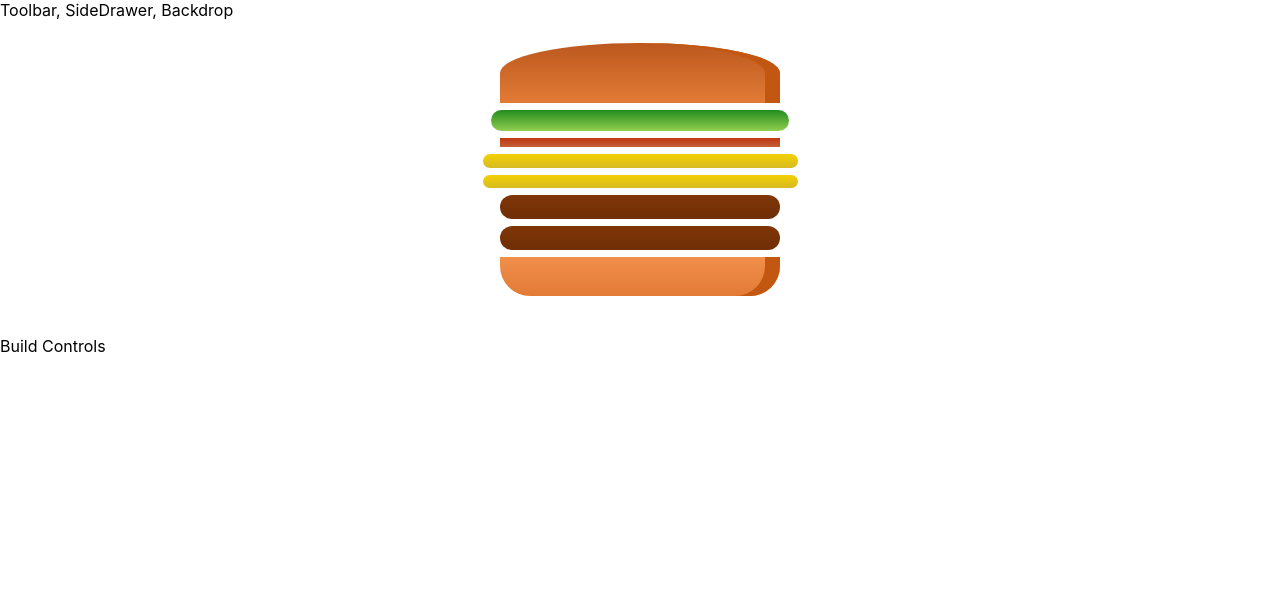
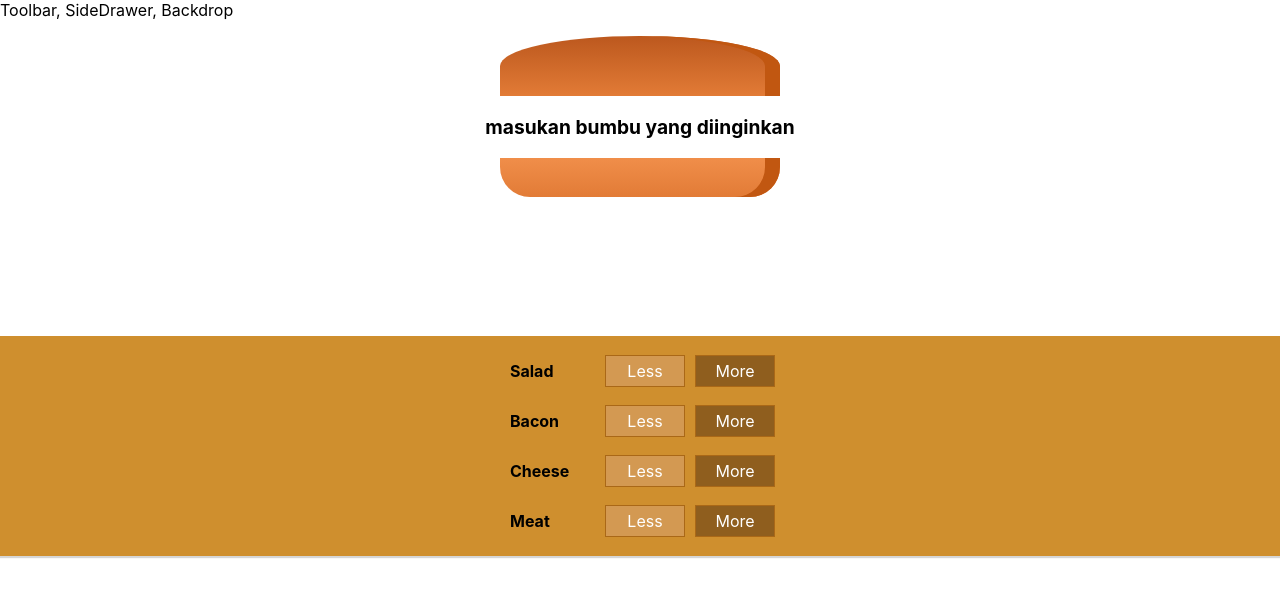
Before and after one commit to laodesafar/burger, a React (Create React App) app: page / in a window 1280 px wide. Shown: the top 596 px of the page. Built offline with nearby package versions, Linux system fonts and the light colour scheme.

Commit message:
Menambahkan Build Controls

```diff
--- /dev/null
+++ b/src/components/Burger/BuildControls/BuildControl/BuildControl.js
@@ -0,0 +1,13 @@
+import React from "react";
+
+import classes from "./BuildControl.module.css";
+
+const buildControl = props => (
+  <div className={classes.BuildControl}>
+    <div className={classes.Label}>{props.label}</div>
+    <button className={classes.Less}>Less</button>
+    <button className={classes.More}>More</button>
+  </div>
+);
+
+export default buildControl;
--- /dev/null
+++ b/src/components/Burger/BuildControls/BuildControl/BuildControl.module.css
@@ -0,0 +1,56 @@
+.BuildControl {
+    display: flex;
+    justify-content: space-between;
+    align-items: center;
+    margin: 5px 0;
+}
+
+.BuildControl button {
+    display: block;
+    font: inherit;
+    padding: 5px;
+    margin: 0 5px;
+    width: 80px;
+    border: 1px solid #AA6817;
+    cursor: pointer;
+    outline: none;
+}
+
+.BuildControl button:disabled {
+    background-color: #AC9980;
+    border: 1px solid #7E7365;
+    color: #ccc;
+    cursor: default;
+}
+
+.BuildControl button:hover:disabled {
+    background-color: #AC9980;
+    color: #ccc;
+    cursor: not-allowed;
+}
+
+.Label {
+    padding: 10px;
+    font-weight: bold;
+    width: 80px;
+}
+
+.BuildControl .Less {
+    background-color: #D39952;
+    color: white;
+}
+
+.BuildControl .More {
+    background-color: #8F5E1E;
+    color: white;
+}
+
+.BuildControl .Less:hover, .BuildControl .Less:active {
+    background-color: #DAA972;
+    color: white;
+}
+
+.BuildControl .More:hover,.BuildControl .More:active {
+    background-color: #99703F;
+    color: white;
+}
--- /dev/null
+++ b/src/components/Burger/BuildControls/BuildControls.js
@@ -0,0 +1,21 @@
+import React from 'react';
+
+import classes from './BuildControls.module.css';
+import BuildControl from './BuildControl/BuildControl';
+
+const controls = [
+    {label : 'Salad', type: 'salad'},
+    {label : 'Bacon', type: 'bacon'},
+    {label : 'Cheese', type: 'cheese'},
+    {label : 'Meat', type: 'meat'}
+];
+const buildControls = (props) => (
+    <div className={classes.BuildControls}>
+        {controls.map(ctrl => (
+          <BuildControl key={ctrl.label} label={ctrl.label} />
+        ))}
+
+    </div>
+);
+
+export default buildControls
--- /dev/null
+++ b/src/components/Burger/BuildControls/BuildControls.module.css
@@ -0,0 +1,10 @@
+.BuildControls {
+    width: 100%;
+    background-color: #CF8F2E;
+    display: flex;
+    flex-flow: column;
+    align-items: center;
+    box-shadow: 0 2px 1px #cccc;
+    margin: auto;
+    padding: 10px 0;
+}
--- a/src/components/Burger/Burger.js
+++ b/src/components/Burger/Burger.js
@@ -4,12 +4,18 @@
 import BumbuBurger from './BumbuBurger/BumbuBurger';
 
 const burger = props => {
-    const transformasiBumbu = Object.keys(props.bumbu)
+    let transformasiBumbu = Object.keys(props.bumbu)
         .map(buKey => {
             return [...Array( props.bumbu[buKey])].map((_, i) => {
                 return <BumbuBurger key={buKey + i} type={buKey} />;
             });
-        });
+        })
+        .reduce((arr, el) => {
+            return arr.concat(el)
+        }, []);
+    if (transformasiBumbu.length === 0) {
+        transformasiBumbu = <p>masukan bumbu yang diinginkan</p>;
+    }
     return (
         <div className={classes.Burger}>
             <BumbuBurger type="bread-top"/>
--- a/src/components/Burger/Burger.module.css
+++ b/src/components/Burger/Burger.module.css
@@ -2,7 +2,6 @@
    width: 100%;
    margin: auto;
    height: 250px;
-   overflow: scroll;
    text-align: center;
    font-weight: bold;
    font-size: 1.2rem;
--- a/src/containers/BurgerBuilder/BurgerBuilder.js
+++ b/src/containers/BurgerBuilder/BurgerBuilder.js
@@ -2,21 +2,22 @@
 
 import Aux from "../../hoc/Bantu";
 import Burger from "../../components/Burger/Burger";
+import BuildControls from "../../components/Burger/BuildControls/BuildControls";
 
 class BurgerBuilder extends Component {
   state = {
     bumbu: {
-      salad: 1,
-      bacon: 1,
-      cheese: 2,
-      meat: 2
+      salad: 0,
+      bacon: 0,
+      cheese: 0,
+      meat: 0
     }
   };
   render() {
     return (
       <Aux>
         <Burger bumbu={this.state.bumbu} />
-        <div>Build Controls</div>
+        <BuildControls />
       </Aux>
     );
   }
```
